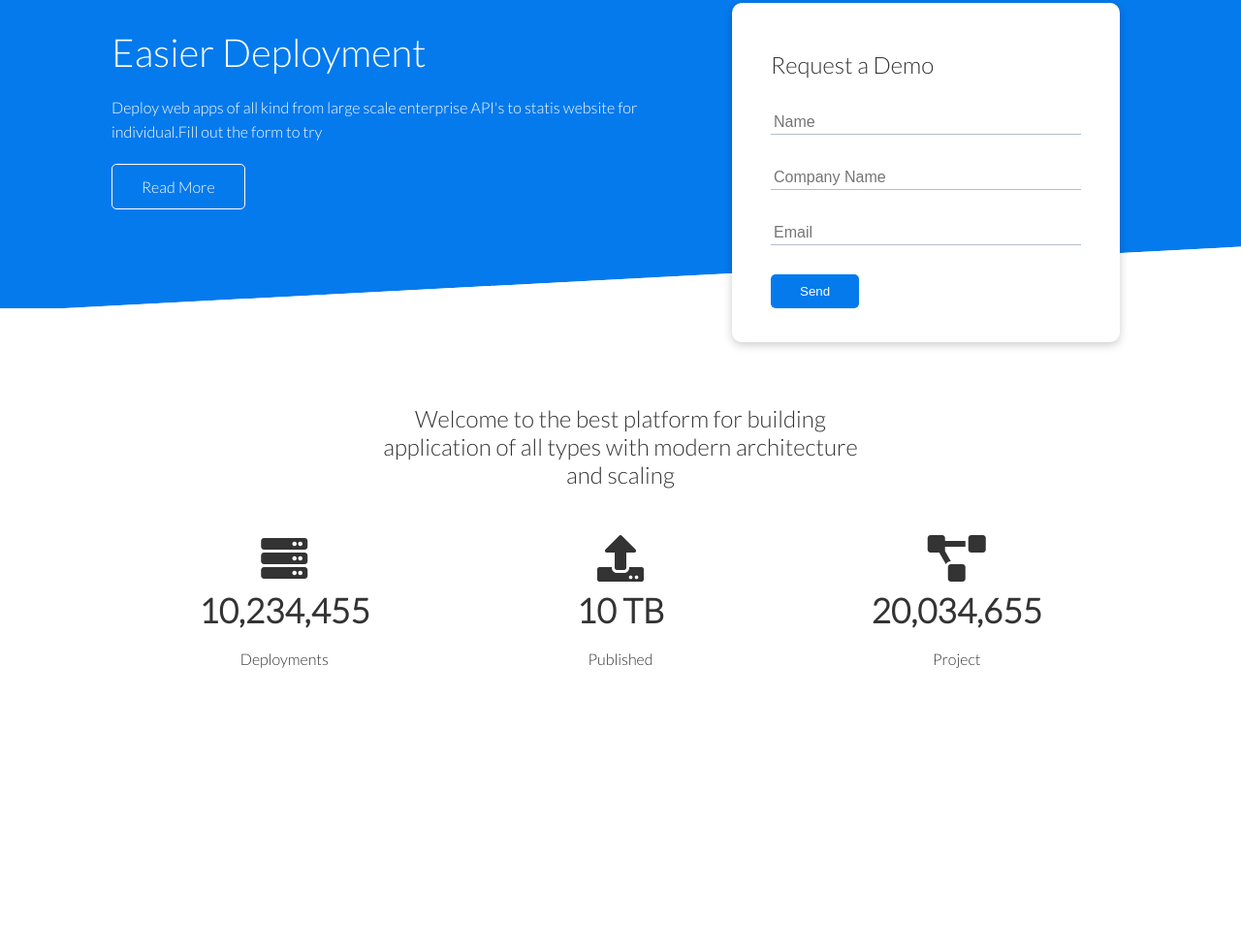
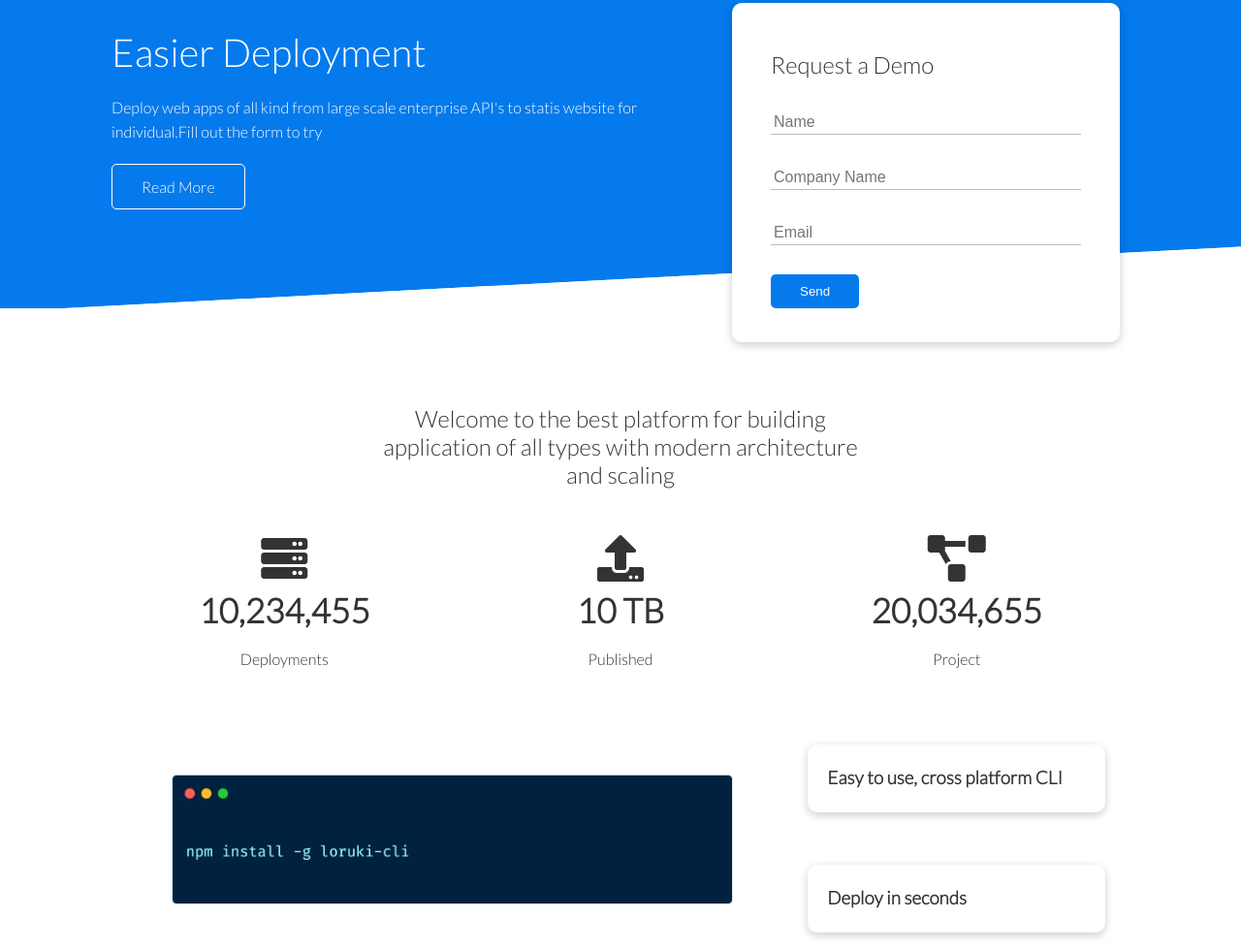
Before and after one commit to SDUBEY23/flexbox-project, a plain HTML site: page index.html in a window 1280 px wide. Shown: the part 152-1132 px from the top of the page at 97% size. Before the commit the page ends 903 px from the top, so only its background shows below. Drawn offline with Linux system fonts and the light colour scheme.

Commit message:
added cli  section

```diff
--- a/css/style.css
+++ b/css/style.css
@@ -148,3 +148,15 @@ img{
     font-size: 20px;
     font-size: bold;
 }
+
+/* Cli */
+
+.cli .grid{
+    grid-template-columns: repeat(3, 1fr);
+    grid-template-rows: repeat(2, 1fr);
+}
+
+.cli .grid > *:first-child{
+    grid-column: 1 / span 2;
+    grid-row: 1 / span 2;
+}
--- a/index.html
+++ b/index.html
@@ -84,6 +84,19 @@
             </div>
         </div>
     </section>
+
+    <!-- Cli -->
+    <section class="cli">
+        <div class="container grid">
+            <img src="images/cli.png" />
+            <div class="card">
+                <h3>Easy to use, cross platform CLI</h3>
+            </div>
+            <div class="card">
+                <h3>Deploy in seconds</h3>
+            </div>
+        </div>
+    </section>
 </body>
 
 </html>
```
